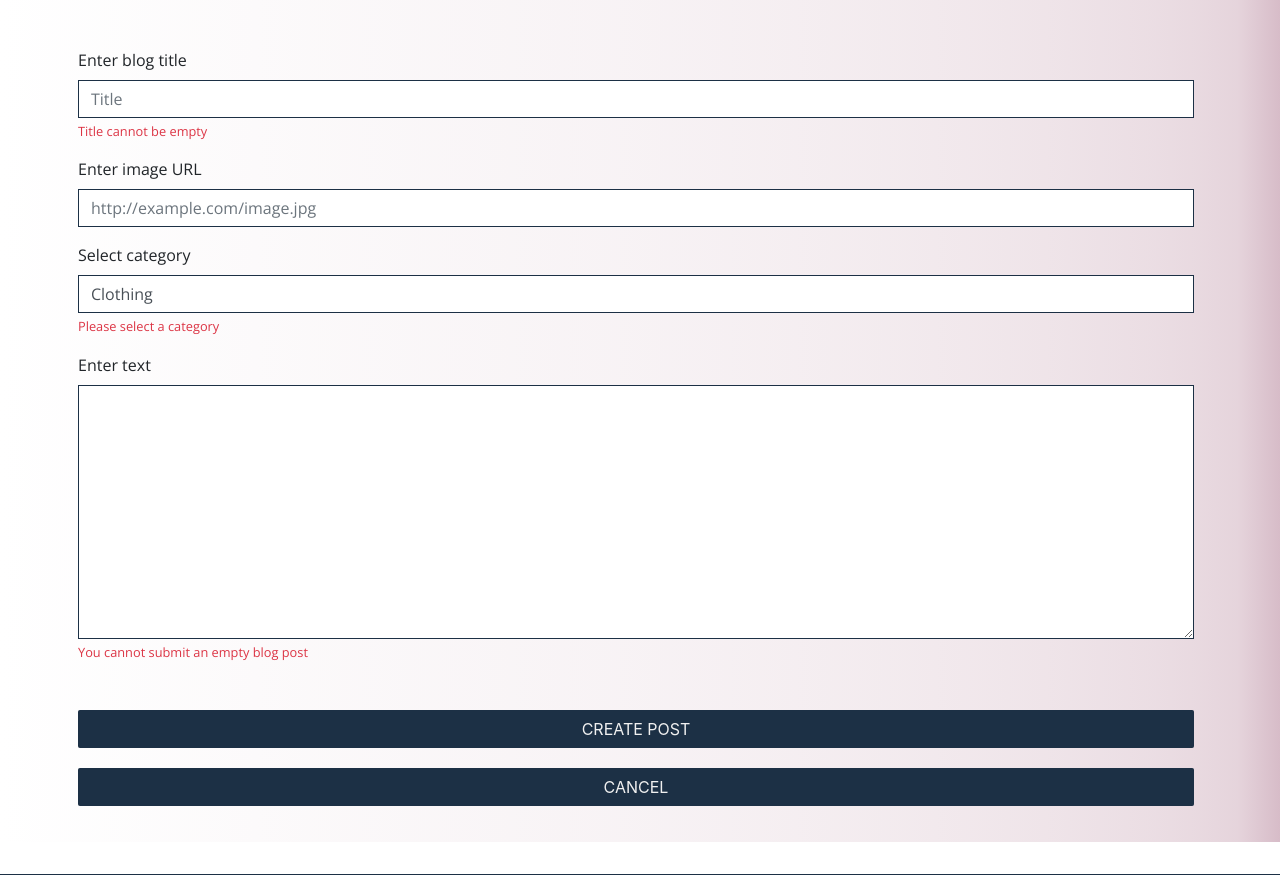
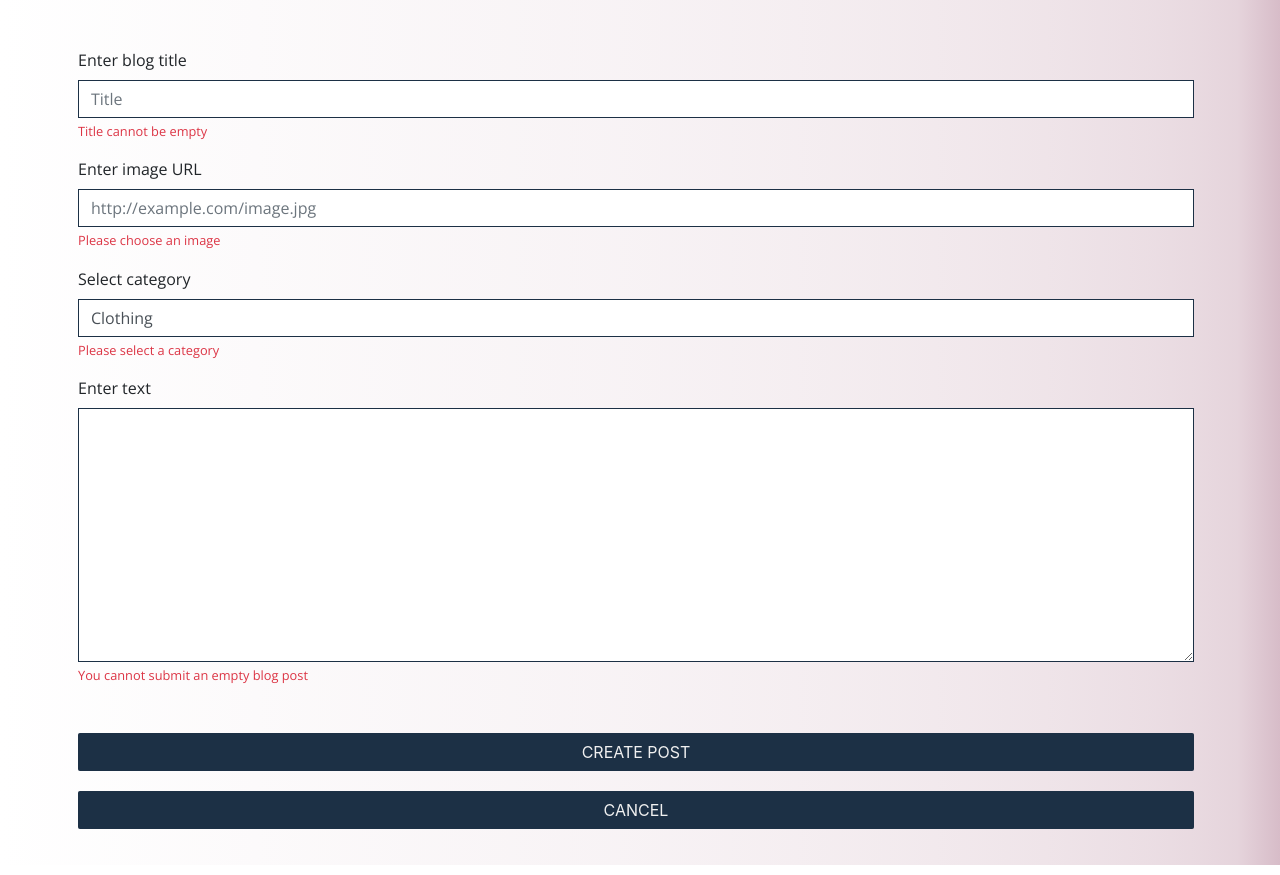
Before and after one commit to upbeatPigeons/Millhouse, a PHP site: page /views/create_post_page.php?action=create in a window 1280 px wide. Shown: the part 84-959 px from the top of the page. Run offline with PHP 8.4, Linux system fonts and the light colour scheme; the visitor is signed in with stand-in values (Sample User, id 1); data that the repository does not hold is empty; style sheets or scripts are compiled from the project's sources; some libraries are stand-ins or nearby versions.

Commit message:
Make image mandatory in create post and edit post forms

```diff
--- a/includes/actions_posts.php
+++ b/includes/actions_posts.php
@@ -27,14 +27,10 @@ switch ($_GET["action"]) {
       $new_post = new Post();
 
       $new_post->set_title($title);
+      $new_post->set_image($image_url);
       $new_post->set_description($description);
       $new_post->set_created_by($created_by);
       $new_post->set_category($category);
-
-      // if the image url is not empty, set it
-      if (!empty($image_url)) {
-        $new_post->set_image($image_url);
-      }
 
       $post_methods->create($new_post);
       header("Location: ../views/home_page.php");
@@ -62,13 +58,9 @@ switch ($_GET["action"]) {
 
     // Set the title, description and category
     $edited_post->set_title($title);
+    $edited_post->set_image($image_url);
     $edited_post->set_description($description);
     $edited_post->set_category($category);
-
-    // if the image url is not empty, set it
-      if (!empty($image_url)) {
-        $edited_post->set_image($image_url);
-      }
 
     // Update the post and go back to the single post page
     $post_methods->edit_post($edited_post);
--- a/includes/create_post_form.php
+++ b/includes/create_post_form.php
@@ -11,7 +11,7 @@ require_once "validation_functions.php";
 	</div>
 	<div class="form-group">
 		<label for="image" class="content">Enter image URL</label>
-		<input type="text" class="form-control borders" name="image" placeholder="http://example.com/image.jpg">
+		<input type="text" class="form-control borders" name="image" placeholder="http://example.com/image.jpg"><div class="<?php get_class_for_error_message($empty_image)?>"><?php echo $empty_image_error_message;?></div>
 	</div>
 
 	<div class="form-group">
--- a/includes/edit_post_form.php
+++ b/includes/edit_post_form.php
@@ -17,7 +17,7 @@ $post = $post_methods->list_single_post($_GET["id"]);
 	</div>
 	<div class="form-group borders">
 		<label for="image" class="content">Edit image URL</label>
-		<input type="text" class="form-control borders" name="image" value="<?=$post->get_image()?>">
+		<input type="text" class="form-control borders" name="image" value="<?=$post->get_image()?>"><div class="<?php get_class_for_error_message($empty_title)?>"><?php echo $empty_image_error_message;?></div>
 	</div>
 
 	<div class="form-group">
--- a/includes/validation_messages.php
+++ b/includes/validation_messages.php
@@ -12,6 +12,13 @@ $do_redirect = true;
 if (empty($title)) {
   $empty_title = true;
   $empty_title_error_message = "Title cannot be empty";
+  $do_redirect = false;
+}
+
+// Image validation: Cannot be empty
+if (empty($image_url)) {
+  $empty_image = true;
+  $empty_image_error_message = "Please choose an image";
   $do_redirect = false;
 }
 
```
